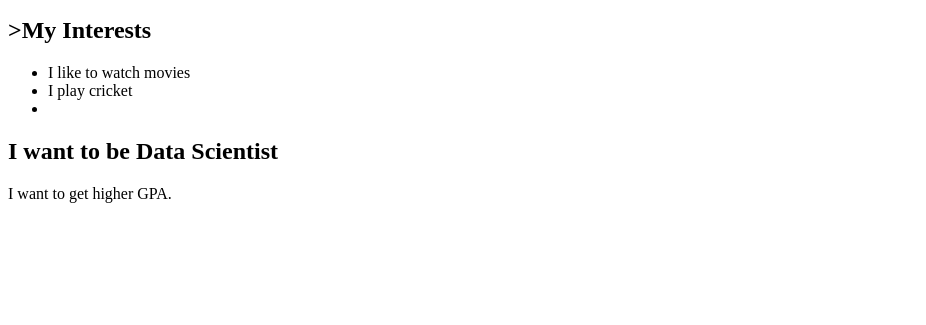
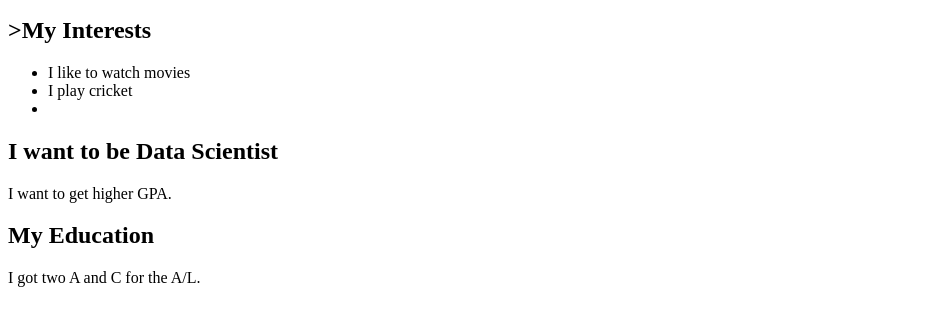
Before and after one commit to senura20040729/student-website, a plain HTML site: page index.html in a window 1280 px wide. Shown: the part 101-426 px from the top of the page, without its empty margins (0-926 px from the left). Drawn offline with Linux system fonts and the light colour scheme.

Commit message:
Added education section

```diff
--- a/index.html
+++ b/index.html
@@ -24,5 +24,10 @@ Department of Computer Science in University of Ruhuna.
         I want to get higher GPA.
     </p>
 
+	<h2>My Education</h2>
+	<p>
+	I got two A and C for the A/L.
+	</p>
+
 </body>
 </html>
```
